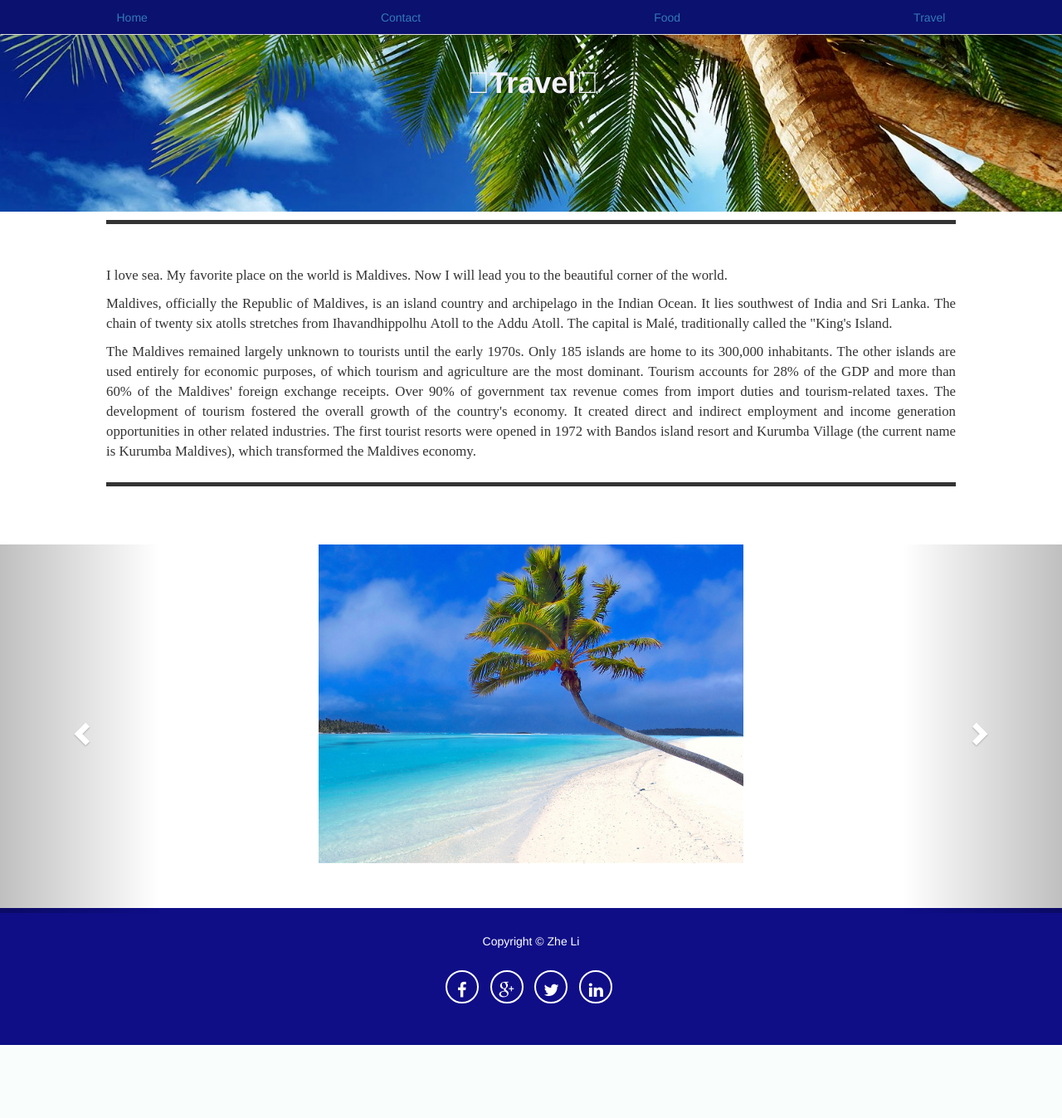
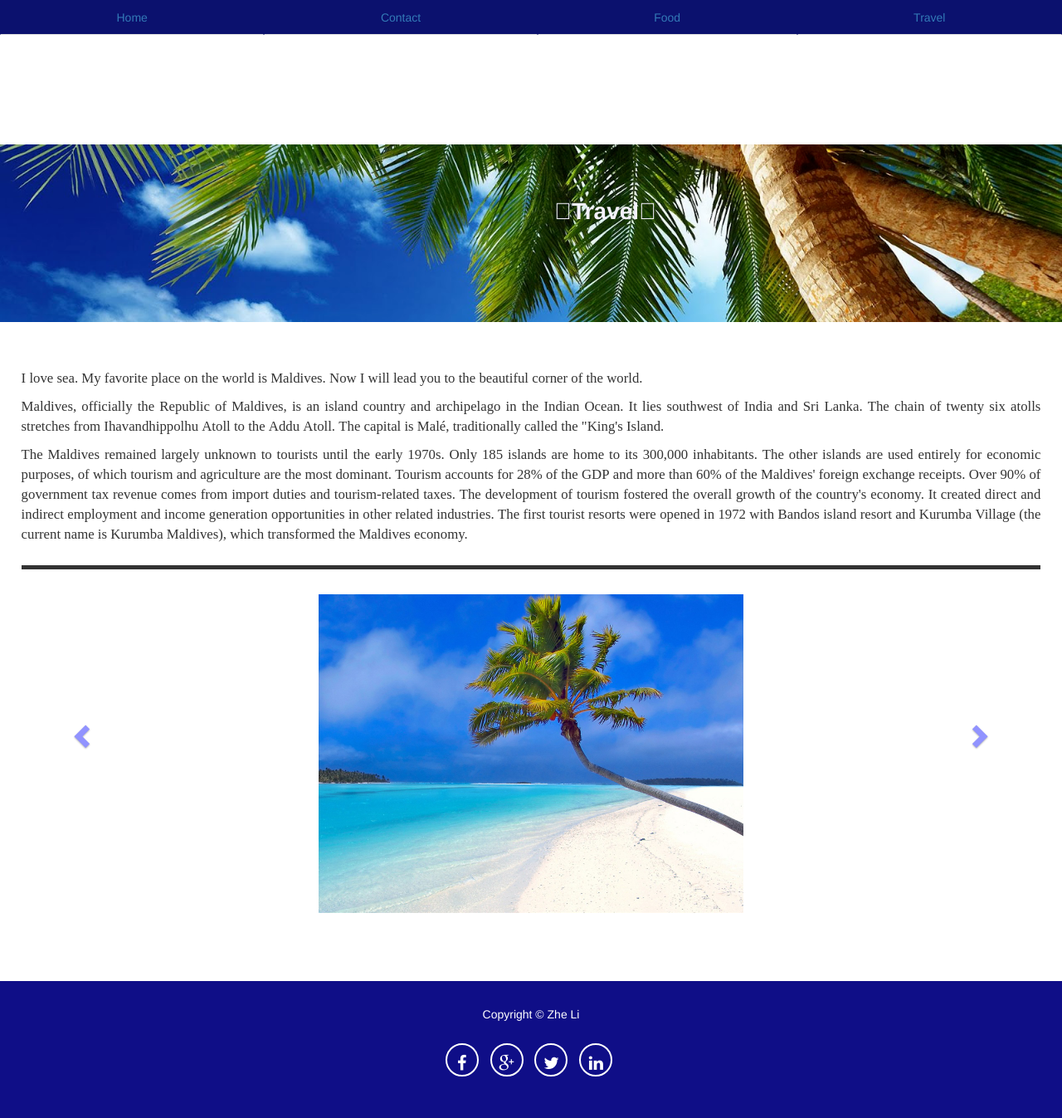
Before and after one commit to lzsophia/portfolio-1620, a Python web app: template templates/travel.html in a window 1280 px wide. Shown: the whole page at 83% size. Before the commit the page ends 1259 px from the top, so only its background shows below. Run offline with Jinja, Linux system fonts and the light colour scheme; the template is opened without the code that fills it, so the values that code supplies are empty; some libraries are stand-ins or nearby versions; some web fonts are replaced.

Commit message:
commitmbv

```diff
--- a/static/style.css
+++ b/static/style.css
@@ -29,16 +29,16 @@
 	padding-right: 34%;
 	font-family: 'FontAwesome'，sans-serif;
 	font-size: 3em;
- 	margin: 0.67em 0;
+ /*	margin: 0.67em 0;*/
  	font-weight: bold;
  	color:#FDF2FF;
+  text-align: center;
 }
-.indextitle>h2{
-	font-size: 2em;
-	top: 200px;
-  padding-left: 34%;
-	padding-right: 20%;
-  text-align: center;
+.indextitle h2{
+  display: inline-block;
+	font-size: 1.2em;
+  top:200px;
+  left:30%;
 }
 div.indexp{
 	font-family: FontAwesome;
@@ -295,12 +295,15 @@ hr.heart-primary:after {
 }
 div.travelp,#food{
   position:absolute;
-  left:10%;
-  right:10%;
+  margin-left:2%;
+  margin-right: 2%;
   top:40%;
   font-family: FontAwesome;
   font-size: 1.2em;
   text-align: justify;
+}
+div.travelp{
+  position:relative;
 }
 #travelafter{
     max-width: 100%;
@@ -309,10 +312,16 @@ div.travelp,#food{
 .carousel-inner img{
 position: relative;
 left:30%;
+margin-bottom: 0;
 }
 #myCarousel{
-margin-top: 300px;
+/*margin-top: 60%;*/
 padding-bottom: 60px;
+}
+.carousel-control.right, .carousel-control.left {
+  color:#2528FF;
+  background-image:none;
+  bottom:26%;
 }
 .carousel-caption p{
   font-family: FontAwesome,Arial,sans-serif;
@@ -363,3 +372,115 @@ padding-bottom: 60px;
   margin-top: 20px;
   margin-bottom: 30px;
 }
+@media screen and (min-width:320px){
+  nav{
+  margin-bottom:165px;
+}
+.indextitle>h1{
+  top:160px;
+  font-size: 1.5em;
+  left:42%;
+}
+.indextitle>h2{
+  top:260px;
+  color:#348C26;
+ padding-right: 10%;
+ left:12%;
+}
+#imagelink .portfolio-link .caption{
+   opacity: 1;
+   margin-top: 2%;
+   background-color:transparent;
+}
+#imagelink .portfolio-link .caption:hover{
+  opacity:1;
+}
+div.caption-content h2{
+  top:50px;
+  margin-left:-5%;
+}
+div.caption-content p{
+display: none;
+}
+.header,#contactheader{
+  top:25%;
+  left:30%;
+  right:30%;
+  text-align: center;
+}
+#contactheader:after{
+  content:"";
+}
+hr.star-primary:after,hr.heart-primary:after {
+  content:"";
+}
+#contactmep1{
+  top:80%;
+  left: 8%;
+}
+#contactmep2{
+  top:80%;
+  left: 8%;
+}
+.form-control {
+  width: 60%;
+  margin-left: 10%;
+}
+.form-group button[type="submit"] {
+  margin-left: 10%;
+}
+.form-group button[type="submit"]:hover{
+  background-color:#111DFF;
+ }
+ div.form-group label{
+  margin-left: 10%;
+ }
+ #foodheader{
+  top:26%;
+ }
+ #foodheader:hover{
+  transition:none;
+}
+#food{
+  margin-left: 4%;
+  top:50%;
+}
+#travelbg{
+  margin-top:174px;
+}
+#travel{
+  font-size: 2em;
+}
+.carousel-caption h3{
+  font-size: 1em;
+}
+.carousel-caption p{
+  display: none;
+}
+#travelhr{
+  display: none;
+}
+}
+@media screen and (min-width:768px){
+  nav{
+  margin-bottom:41px;
+}
+.imagelink .portfolio-link .caption{
+   opacity: 1;
+   margin-top: 2%;
+   background-color:transparent;
+}
+#imagelink .portfolio-link .caption:hover{
+  opacity:1;
+}
+.indextitle>h1,h2{
+  top:60px;
+  font-size: 2.5em;
+}
+/*.indextitle>h2{
+  top:150px;
+  font-size:1.5em;
+  padding-left:40%;
+}*/
+
+}
--- a/templates/base.html
+++ b/templates/base.html
@@ -30,7 +30,7 @@
 		<h1>Zhe Li</h1>
 		{% endblock %}
 	</header>
-	<body>
+	<!-- <body> -->
 		<div class="wrapper">
 		<div class="push"></div>
 		{% block bodycontent %}
--- a/templates/contact.html
+++ b/templates/contact.html
@@ -3,7 +3,7 @@
      Zhe Li - Contact me
 {% endblock %}
 {% block header %}
-		<h1 class="contactme" id="contactheader">Contact Me</h1>
+		<h1 class="contactme header" id="contactheader">Contact Me</h1>
 		<hr class="star-primary">
 {% endblock %}
 {% block bodycontent %}
--- a/templates/travel.html
+++ b/templates/travel.html
@@ -3,8 +3,8 @@
      Zhe Li - Travel
 {% endblock %}
 {% block header %}
-    <img src="static/travelheader.png" alt="travelheader" class="img-responsive">
-		<h1 id="travel">Travel</h1>
+    <img id="travelbg" src="static/travelheader.png" class="img-responsive" alt="travelheader">
+		<h1 id="travel" class="header">Travel</h1>
 		<hr id="travelhr">
 {% endblock %}
 {% block bodycontent %}
```
Also changed, not shown: templates/food.html (+4 -4 lines).
